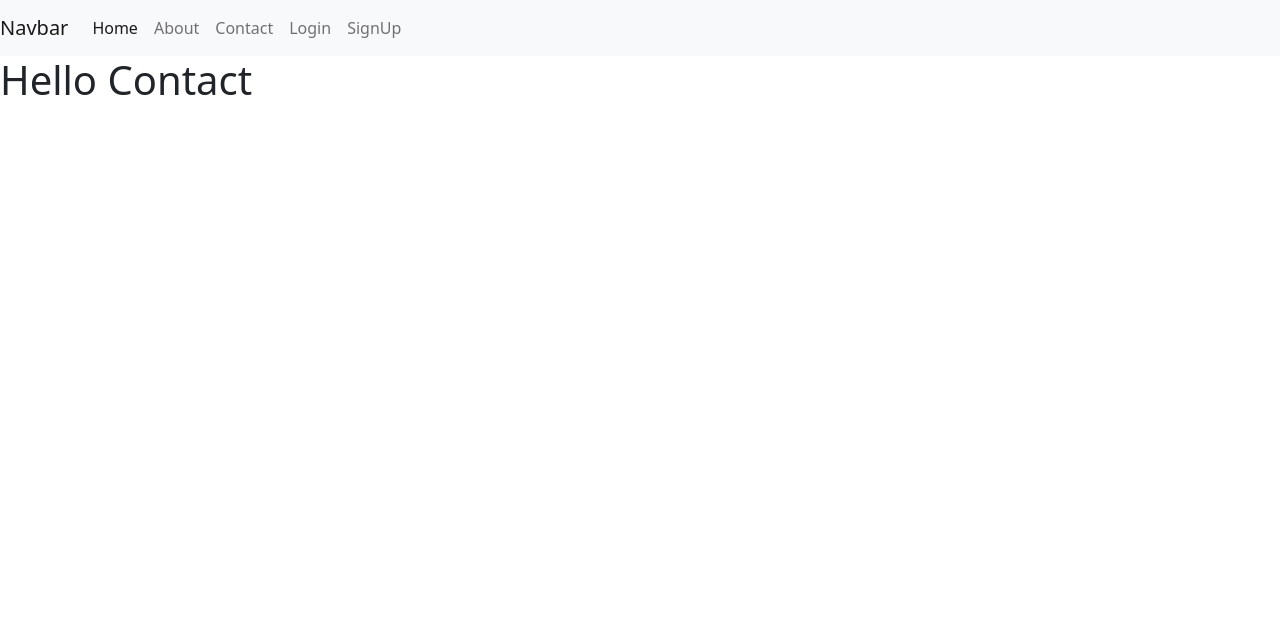
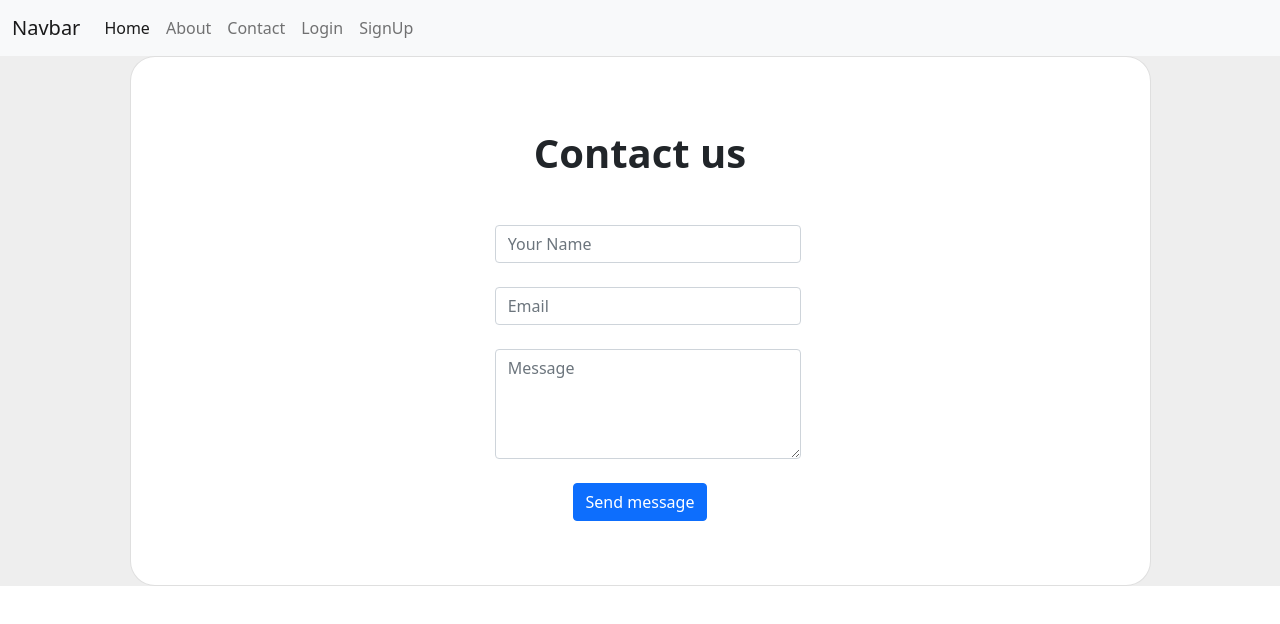
Before and after one commit to sanket180501/Major_Project, a React (Create React App) app in the folder major_project/: page /contact in a window 1280 px wide. Shown: the top 624 px of the page. Built offline with nearby package versions, Linux system fonts and the light colour scheme.

Commit message:
comitted

```diff
--- a/major_project/src/App.js
+++ b/major_project/src/App.js
@@ -2,6 +2,7 @@ import React from 'react'
 import './App.css'
 import Homepage from './components/Homepage'
 import Navbar from './components/Navbar'
+import footer from './components/footer'
 import { Route, Routes } from 'react-router-dom'
 import Signup from './components/Signup'
 import Login from './components/login'
@@ -18,6 +19,7 @@ const App = () => {
         <Route path='/signup' element={<Signup/>} />
         <Route path='/login' element={<Login/>} />
       </Routes>
+      <footer />
     </>
   )
 }
--- a/major_project/src/components/Homepage.js
+++ b/major_project/src/components/Homepage.js
@@ -1,12 +1,38 @@
 import React from 'react'
 
 const Homepage = () => {
-  return (
-    <div>
-      <p className='pt-5'>Welcome</p>
-      <p>We are the MERN Developer</p>
-    </div>
-  )
+  return <main className='container-fluid row h-100'>
+    <section className='col-2 border-end g-2 container mh-100'>
+      <div className="mh-10 border-bottom" style={{height: 100}}>
+        <div className='row g-1 p-2 align-center justify-content-center'>
+          <label className="btn btn-secondary" style={{width: 'max-content'}}>
+            <input type="file" style={{display: 'none'}} onChange={(e)=>{
+              if (e.target.files.length == 0) return
+              alert(`${e.target.files[0].name} has been Uploaded successfully`)
+            }} />
+            <i className="zmdi zmdi-file"></i> Upload file
+          </label>
+
+          <label className="btn btn-secondary btn-sm" style={{width: 'max-content'}}>
+            <input type="file" style={{display: 'none'}} onChange={(e)=>{
+              if (e.target.files.length == 0) return
+              const folderName = e.target.files[0]?.webkitRelativePath.split('/')[0]
+              alert(`${folderName} folder has been Uploaded successfully`)
+            }} directory="" webkitdirectory="" mozdirectory="" />
+            <i className="zmdi zmdi-folder"></i> Upload folder
+          </label>
+        </div>
+      </div>
+      <section className='row h-70'>
+        Quick Actions
+      </section>
+    </section>
+    <section className='col-10'>
+      <div className='row h-100'>
+        Files and folders will be displayed here
+      </div>
+    </section>
+  </main>
 }
 
 export default Homepage
--- a/major_project/src/components/Navbar.js
+++ b/major_project/src/components/Navbar.js
@@ -3,7 +3,8 @@ import { Link } from 'react-router-dom'
 
 const Navbar = () => {
   return <>
-    <nav className="navbar navbar-expand-lg navbar-light bg-light justify-content-between">
+    <nav className="navbar navbar-expand-lg navbar-light bg-light">
+      <div className='container-fluid'>
         <Link className="navbar-brand" to="#">Navbar</Link>
         <button className="navbar-toggler" type="button" data-bs-toggle="collapse" data-bs-target="#navbarSupportedContent" aria-controls="navbarSupportedContent" aria-expanded="false" aria-label="Toggle navigation">
           <span className="navbar-toggler-icon"></span>
@@ -27,6 +28,7 @@ const Navbar = () => {
             </li>
           </ul>
         </div>
+      </div>
     </nav>
     </>
 }
--- a/major_project/src/components/Signup.js
+++ b/major_project/src/components/Signup.js
@@ -1,4 +1,5 @@
 import React from 'react'
+import { Link } from 'react-router-dom'
 
 const signup = () => {
   return <>
@@ -41,22 +42,23 @@ const signup = () => {
                         </label>
                       </div>
 
-                      <div className="form-check d-flex justify-content-center mb-5">
+                      <div className="form-check d-flex justify-content-center mb-2">
+                        <label className="form-check-label">
                           <input
                             className="form-check-input me-2"
                             type="checkbox"
                             value=""
                             id="form2Example3c"
                           />
-                        <label className="form-check-label" htmlFor="form2Example3">
                           Remember Me
                         </label>
                       </div>
-
-                      <div className="d-flex justify-content-center mx-4 mb-3 mb-lg-4">
+                      <div className="d-flex justify-content-center mx-3 mb-2 mb-lg-3">
                         <button type="button" className="btn btn-primary btn-lg">Register</button>
                       </div>
-
+                      <div>
+                        Already have an account? <Link to='/login'>Login here</Link>
+                      </div>
                     </form>
 
                   </div>
--- a/major_project/src/components/about.js
+++ b/major_project/src/components/about.js
@@ -2,9 +2,9 @@ import React from 'react'
 
 const about = () => {
   return (
-    <div>
-      <h1>Hello About Us</h1>
-    </div>
+    <>
+
+    </>
   )
 }
 
--- a/major_project/src/components/contact.js
+++ b/major_project/src/components/contact.js
@@ -1,11 +1,53 @@
 import React from 'react'
 
 const contact = () => {
-  return (
-    <div>
-      <h1> Hello Contact</h1>
-    </div>
-  )
+  return <>
+    <section className="vh-60" style={{ backgroundColor: '#eee' }}>
+      <div className="container h-100">
+        <div className="row d-flex justify-content-center align-items-center h-100">
+          <div className="col-lg-12 col-xl-11">
+            <div className="card text-black" style={{ borderRadius: "25px" }}>
+              <div className="card-body p-md-5">
+                <div className="row justify-content-center">
+                  <div className="col-md-10 col-lg-6 col-xl-5 order-2 order-lg-1">
+                    <p className="text-center h1 fw-bold mb-5 mx-1 mx-md-4 mt-4">Contact us</p>
+
+                    <form className="mx-1 mx-md-4">
+                      <div className="d-flex flex-row align-items-center mb-4">
+                        <i className="zmdi zmdi-accounts me-3 zmdi-hc-lg"></i>
+                        <label className="form-outline flex-fill mb-0">
+                          <input type="text" id="form3Example1c" className="form-control" placeholder='Your Name' />
+                        </label>
+                      </div>
+
+                      <div className="d-flex flex-row align-items-center mb-4">
+                        <i className="zmdi zmdi-email me-3 zmdi-hc-lg"></i>
+                        <label className="form-outline flex-fill mb-0">
+                          <input type="email" id="form3Example3c" className="form-control" placeholder="Email" />
+                        </label>
+                      </div>
+
+                      <div className="d-flex flex-row align-items-center mb-4">
+                        <i className="zmdi zmdi-comment-text me-3 zmdi-hc-lg"></i>
+                        <label className="form-outline flex-fill mb-0">
+                          <textarea rows="4" type="password" id="form3Example4c" className="form-control" placeholder="Message" />
+                        </label>
+                      </div>
+
+                      <div className="d-flex justify-content-center mx-3 mb-2 mb-lg-3">
+                        <button type="button" className="btn btn-primary">Send message</button>
+                      </div>
+                    </form>
+
+                  </div>
+                </div>
+              </div>
+            </div>
+          </div>
+        </div>
+      </div>
+    </section>
+  </>
 }
 
 export default contact
--- /dev/null
+++ b/major_project/src/components/footer.js
@@ -0,0 +1,11 @@
+import React from 'react'
+
+const footer = () => {
+  return (
+    <div>
+      <p>Hello</p>
+    </div>
+  )
+}
+
+export default footer
--- a/major_project/src/index.css
+++ b/major_project/src/index.css
@@ -11,3 +11,8 @@ code {
   font-family: source-code-pro, Menlo, Monaco, Consolas, 'Courier New',
     monospace;
 }
+
+/* #root {
+  background: url('../public/Website.svg') no-repeat center;
+  background-size: cover;
+} */
--- a/major_project/src/index.js
+++ b/major_project/src/index.js
@@ -10,7 +10,7 @@ import { BrowserRouter} from "react-router-dom";
 ReactDOM.render(
     <React.StrictMode>
         <BrowserRouter>
-        <App />
+            <App />
         </BrowserRouter>
     </React.StrictMode>,
     document.getElementById('root')
```
Also changed, not shown: major_project/src/components/file.js (added, +11 -0 lines), major_project/public/Website.svg (added), major_project/src/components/index.html (added), major_project/src/components/style.css (added). Lines whose indentation alone changed are shown as unchanged.
